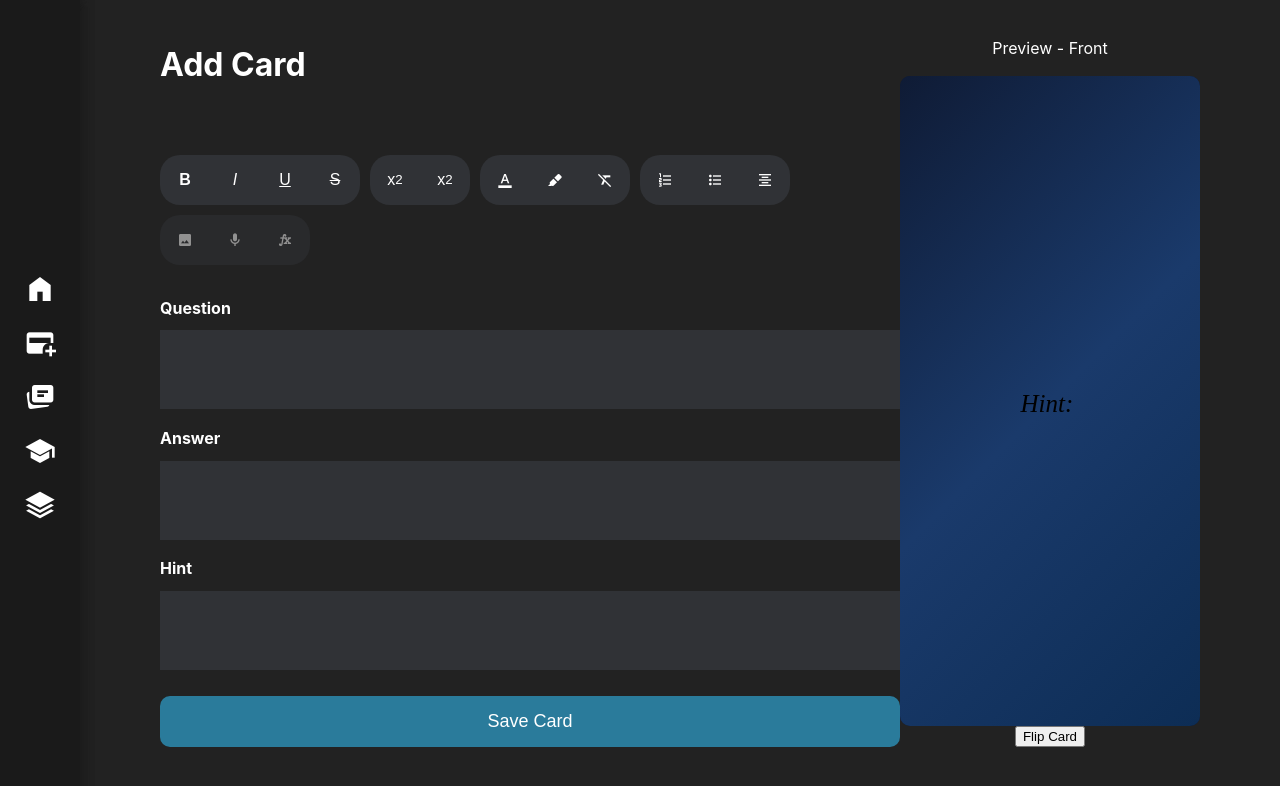
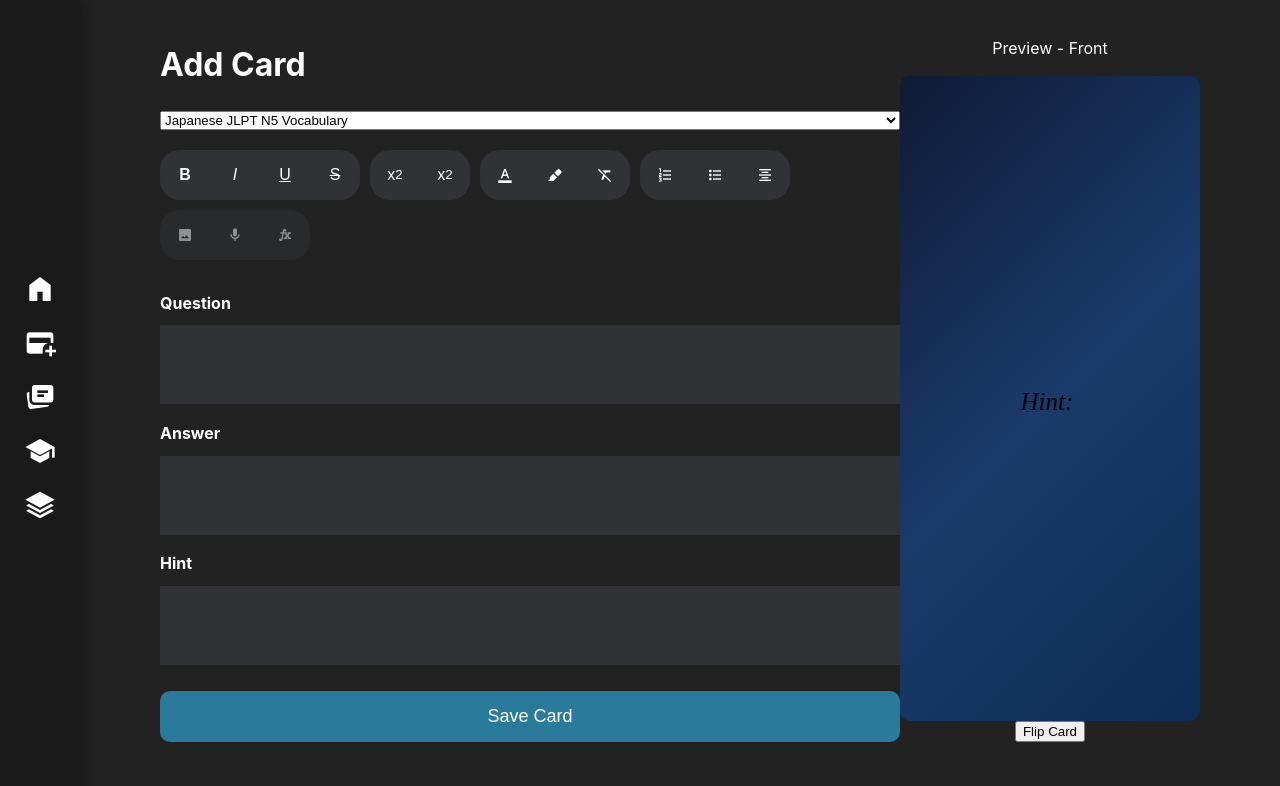
Before and after one commit to 18barbers2/gostudycards, a React (Vite) app in the folder frontend/: page /add-card in a window 1280 px wide. Shown: the top 786 px of the page. Built offline with nearby package versions, Linux system fonts and the light colour scheme.

Commit message:
feature: added in the selection of MOCK DECKS as a dropdown

```diff
--- a/frontend/src/pages/AddCard.tsx
+++ b/frontend/src/pages/AddCard.tsx
@@ -6,9 +6,12 @@ import type { FieldInputHandle } from '../components/FieldInput';
 import CardPreview from '../components/CardPreview';
 import { Layout } from '../components/Layout/Layout';
 import { EditorFormatControls } from '../components/EditorFormatControls';
+import { MOCK_DECKS } from '../data/decks';
 
 
 export default function AddCard() {
+
+    const [selectedDeckId, setSelectedDeckId] = useState<string>(MOCK_DECKS[0]?.id ?? '');
 
     // Custom fields
     const [customFields, setCustomFields] = useState<{ id: string; name: string; value: string }[]>([]);
@@ -52,7 +55,7 @@ export default function AddCard() {
 
     const handleSaveCard = () => {
         // Logic to save the card would go here
-        console.log('Card saved:', cardData);
+        console.log('Card saved:', { deckId: selectedDeckId, ...cardData });
         setQuestion('');
         setAnswer('');
         setHint('');
@@ -73,7 +76,15 @@ export default function AddCard() {
             <div className='add-card-page'>
                 <div className='input-section'>
                     <h1 className='page-title'>Add Card</h1>
-                    <br />
+                    <select
+                        className='deck-selector'
+                        value={selectedDeckId}
+                        onChange={e => setSelectedDeckId(e.target.value)}
+                    >
+                        {MOCK_DECKS.map(deck => (
+                            <option key={deck.id} value={deck.id}>{deck.name}</option>
+                        ))}
+                    </select>
                     <EditorFormatControls handleFormat={handleFormat} />
                     <div onFocus={() => setActiveField('question')}>
                         <FieldInput
```
